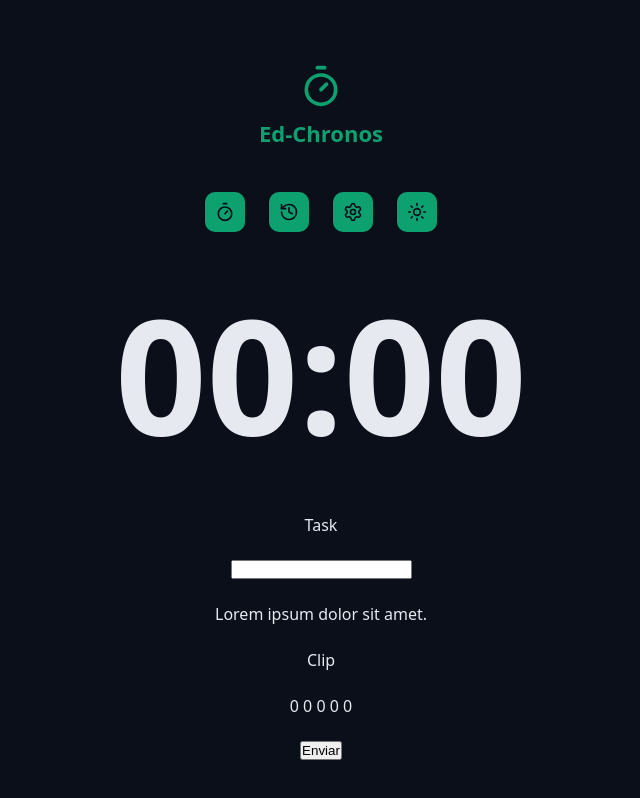
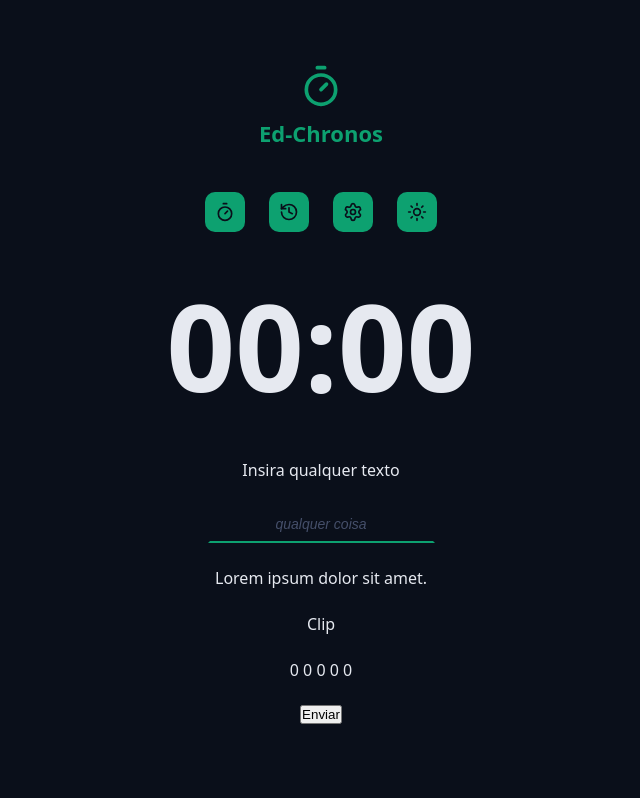
Before and after one commit to EdmilsonEdstar/Ed-chronos, a React (Vite) app: page / in a window 1280 px wide. Shown: the whole page, without its empty margins (319-959 px from the left). Built offline with nearby package versions, Linux system fonts and the light colour scheme.

Commit message:
Input: adicionando estilos de CSS para input ativo, em foco

```diff
--- a/src/App.tsx
+++ b/src/App.tsx
@@ -4,6 +4,7 @@ import {Container} from "./Components/Container"
 import {Menu} from "./Components/Menu"
 import {Logo} from "./Components/Logo"
 import { CountDown } from "./Components/CountDown"
+import { DefaultInput } from "./Components/DefaultInput"
 
 export function App(){
 
@@ -24,20 +25,24 @@ export function App(){
 
     <Container>
         <form action="" className="form">
+
             <div className="formrow">
-               <label htmlFor="input">Task</label>
-               <input type="text" id="input" />
+                <DefaultInput type="text" lableText="Insira qualquer texto" id="inputhome" placeholder="qualquer coisa" />
             </div>
+
             <div className="formrow">
-               <p>Lorem ipsum dolor sit amet.</p>
+               <label>Lorem ipsum dolor sit amet.</label>
             </div>
+
             <div className="formrow">
-               <p>Clip</p>
-               <p>0 0 0 0 0 </p>
+               <label>Clip</label>
+               <label>0 0 0 0 0 </label>
             </div>
+
             <div className="formrow">
                <button>Enviar</button>
             </div>
+
         </form>
     </Container>
 
--- a/src/Components/CountDown/style.module.css
+++ b/src/Components/CountDown/style.module.css
@@ -1,5 +1,5 @@
 .countdown{
-    font-size: clamp(8rem, 30vw, 16rem);
+    font-size: clamp(6rem, 30vw, 12rem);
     text-align: center;
     font-weight: bold;
 
--- /dev/null
+++ b/src/Components/DefaultInput/index.tsx
@@ -0,0 +1,17 @@
+import style from "./style.module.css";
+
+type DefaultInputProps ={
+    id: string;
+    lableText: string;
+    type: 'text' | 'number';
+    placeholder: 'text' | 'number';
+}
+
+export function DefaultInput(props: DefaultInputProps){
+    return(
+        <>
+            <label htmlFor={props.id}>{props.lableText}</label>
+            <input className={style.inputhome} type={props.type} id={props.id} placeholder={props.placeholder} />
+        </>
+    );
+}
--- /dev/null
+++ b/src/Components/DefaultInput/style.module.css
@@ -0,0 +1,22 @@
+.inputhome{
+    background-color: transparent;
+    color: var(--text-default);
+    border: 0.2rem solid transparent;
+    border-bottom: 0.2rem solid var(--primary);
+    font-size: 1.6rem;
+    padding: 0.8rem;
+    text-align: center;
+    outline: none; /* remover a borda de foco */
+}
+
+input:focus{
+    border: 0.2rem solid var(--primary);
+    border-radius: 0.8rem;
+    transition: all 0.2s ease-in;
+}
+
+input::placeholder{
+    color: var(--gray-500);
+    font-size: 1.4rem;
+    font-style: italic;
+}
```
